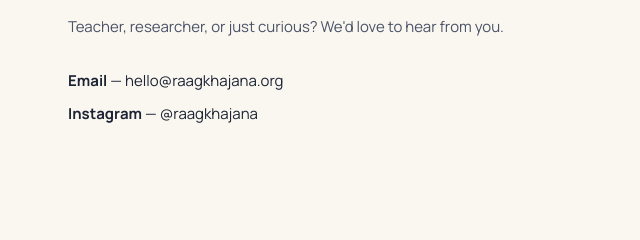
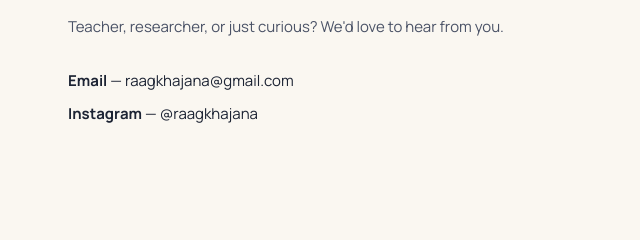
Before and after one commit to raagkhajana-ops/Website, a website: page index.html in a window 1280 px wide. Shown: the part 2496-2736 px from the top of the page, 0-640 px from the left. Drawn offline with Linux system fonts and the light colour scheme.

Commit message:
changing email and insta link

```diff
--- a/index.html
+++ b/index.html
@@ -208,10 +208,10 @@
             <p class="contact__para">Teacher, researcher, or just curious? We'd love to hear from you.</p>
             <!-- TODO(launch): confirm the contact email and Instagram handle below -->
             <ul class="contact__details">
-              <li><strong>Email</strong> — <a href="mailto:hello@raagkhajana.org">hello@raagkhajana.org</a></li>
+              <li><strong>Email</strong> — <a href="mailto:raagkhajana@gmail.com">raagkhajana@gmail.com</a></li>
               <li>
                 <strong>Instagram</strong> —
-                <a href="https://www.instagram.com/raagkhajana" rel="noopener">@raagkhajana</a>
+                <a href="https://www.instagram.com/khushwinder21" rel="noopener">@raagkhajana</a>
               </li>
             </ul>
           </div>
```
